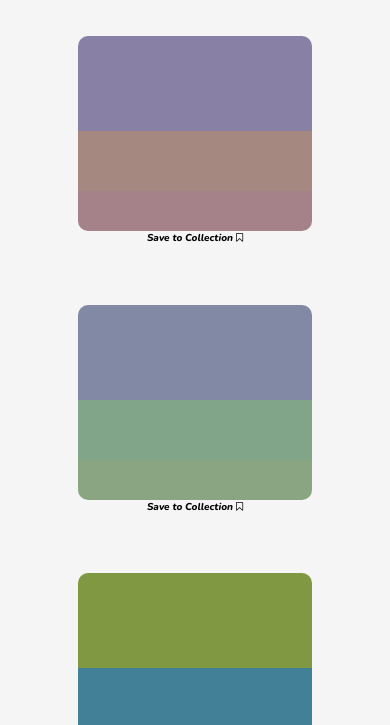
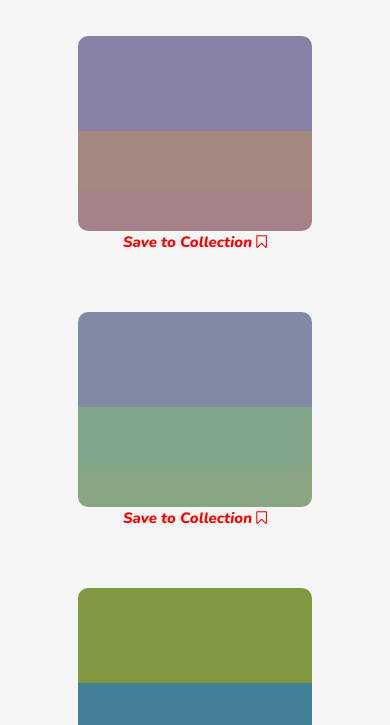
Before and after one commit to codewidsri/colorlib, a plain HTML site: page index.html in a window 390 px wide. Shown: the part 44-769 px from the top of the page. Drawn offline with nearby package versions, Linux system fonts and the light colour scheme.

Commit message:
checking 2

```diff
--- a/index.css
+++ b/index.css
@@ -151,8 +151,8 @@ footer .container-fluid .row .col:hover {
         margin-bottom: 15%;
     }
     main .container .row .col div:nth-child(4){
-        color: black;
-        font-size: 10px;
+        color: red;
+        font-size: 15px;
     }
     main .container .row .col{
         padding: 15% 20% 0 20%;
```
